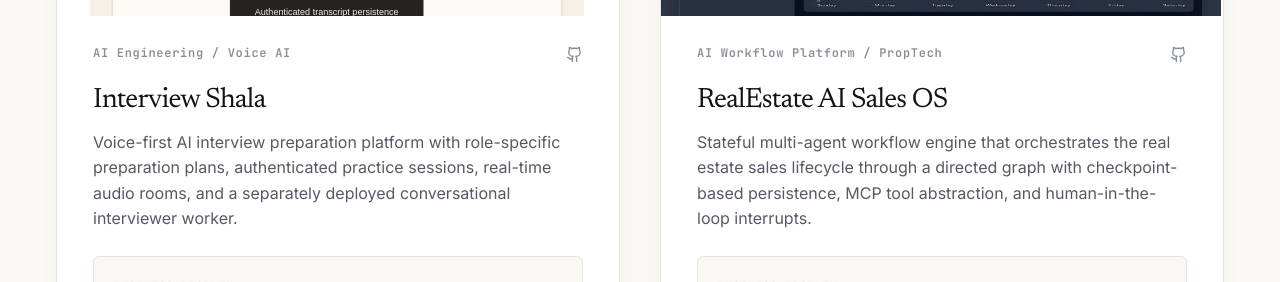
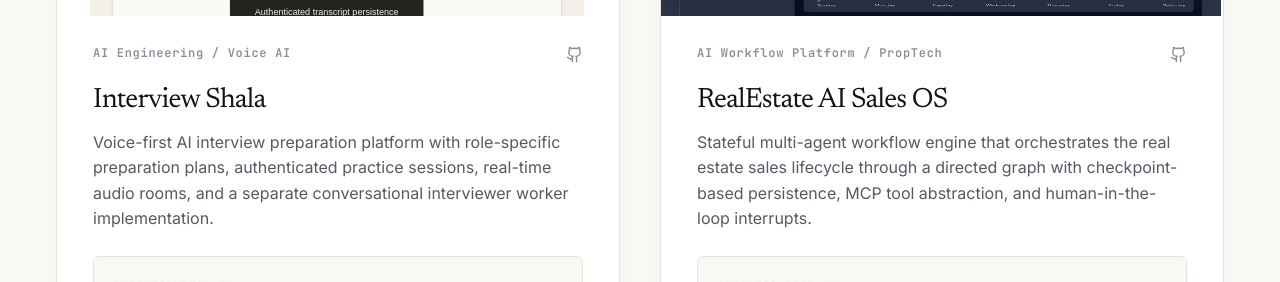
Before and after one commit to tanishapritha/PORTFOLIO, a Next.js app: page /work in a window 1280 px wide. Shown: the part 940-1222 px from the top of the page. Built offline with nearby package versions, Linux system fonts and the light colour scheme.

Commit message:
Clarify Interview Shala worker deployment status

```diff
--- a/app/data/interview-shala.ts
+++ b/app/data/interview-shala.ts
@@ -19,7 +19,7 @@ export const interviewShala: Project = {
         "Silero VAD",
         "Alembic"
     ],
-    desc: "Voice-first AI interview preparation platform with role-specific preparation plans, authenticated practice sessions, real-time audio rooms, and a separately deployed conversational interviewer worker.",
+    desc: "Voice-first AI interview preparation platform with role-specific preparation plans, authenticated practice sessions, real-time audio rooms, and a separate conversational interviewer worker implementation.",
     story: {
         problem: "Interview preparation is often fragmented across generic question banks, static study plans, and mock interviews that provide little continuity. A useful system needs to connect a candidate's target role and preparation context to a real-time spoken practice session, while keeping identity, session ownership, and transcript records secure.",
         solution: "Built a mobile-first interview preparation product with a React and TypeScript frontend, FastAPI service, PostgreSQL data model, and Clerk-backed authentication. Candidates can create role-specific preparation plans, start an authenticated practice session, obtain a server-issued LiveKit participant token, and join a voice room. A separate LiveKit Agents worker connects speech recognition, LLM inference, text-to-speech, and voice activity detection, while private API endpoints persist worker-generated transcript turns.",
```
